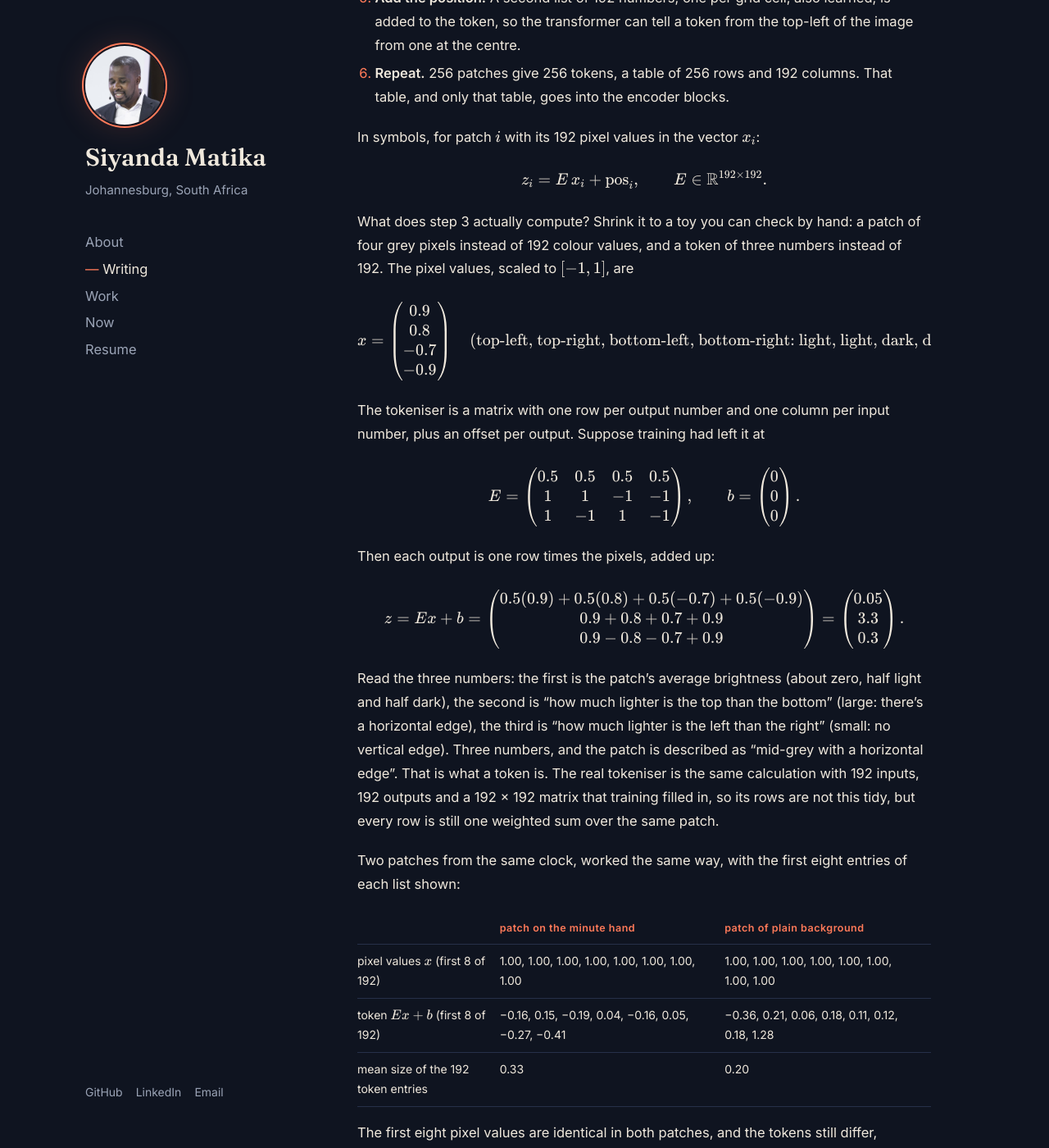
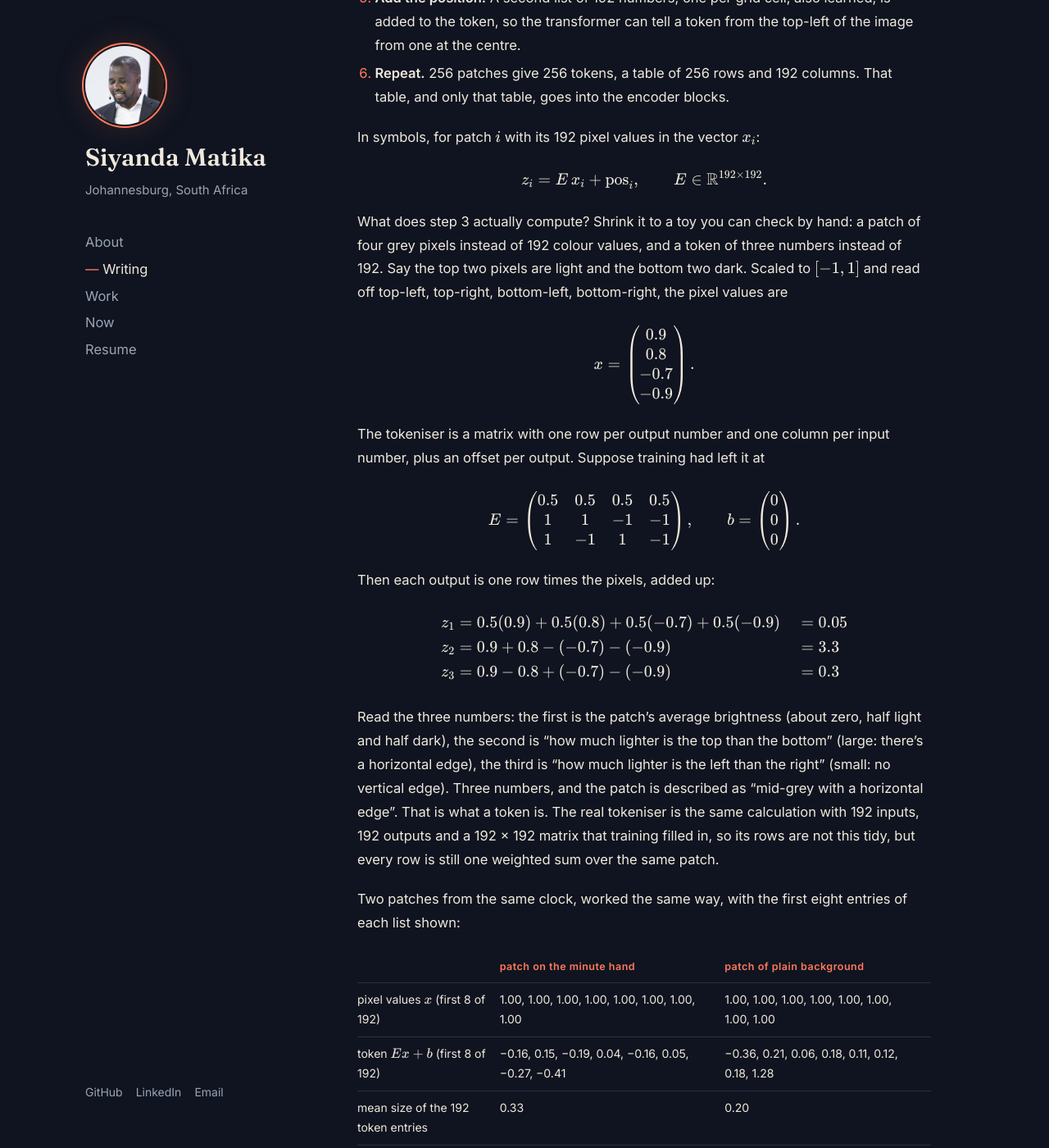
Before and after one commit to matikasiyanda/matikasiyanda.github.io, a Jekyll site: the page built from _posts/2026-09-15-clocks-part-2-models.md, in a window 1280 px wide and 1400 px high, scrolled down 6888 px. Shown: the whole window at 82% size. Built offline with Jekyll 4.4.1, drawn with Linux system fonts in a browser that asks for light colours; comment, search, counter and statistics services are not loaded.

Commit message:
Toy token example: equations fit the column

```diff
--- a/_posts/2026-09-15-clocks-part-2-models.md
+++ b/_posts/2026-09-15-clocks-part-2-models.md
@@ -218,11 +218,11 @@ $$z_i = E\,x_i + \mathrm{pos}_i, \qquad E \in \mathbb{R}^{192 \times 192}.$$
 
 What does step 3 actually compute? Shrink it to a toy you can check by
 hand: a patch of four grey pixels instead of 192 colour values, and a
-token of three numbers instead of 192. The pixel values, scaled to
-$$[-1, 1]$$, are
+token of three numbers instead of 192. Say the top two pixels
+are light and the bottom two dark. Scaled to $$[-1, 1]$$ and read off
+top-left, top-right, bottom-left, bottom-right, the pixel values are
 
-$$x = \begin{pmatrix} 0.9 \\ 0.8 \\ -0.7 \\ -0.9 \end{pmatrix}
-\quad\text{(top-left, top-right, bottom-left, bottom-right: light, light, dark, dark).}$$
+$$x = \begin{pmatrix} 0.9 \\ 0.8 \\ -0.7 \\ -0.9 \end{pmatrix}.$$
 
 The tokeniser is a matrix with one row per output number and one column
 per input number, plus an offset per output. Suppose training had left it
@@ -233,8 +233,11 @@ b = \begin{pmatrix} 0 \\ 0 \\ 0 \end{pmatrix}.$$
 
 Then each output is one row times the pixels, added up:
 
-$$z = Ex + b = \begin{pmatrix} 0.5(0.9) + 0.5(0.8) + 0.5(-0.7) + 0.5(-0.9) \\ 0.9 + 0.8 + 0.7 + 0.9 \\ 0.9 - 0.8 - 0.7 + 0.9 \end{pmatrix}
-= \begin{pmatrix} 0.05 \\ 3.3 \\ 0.3 \end{pmatrix}.$$
+$$\begin{aligned}
+z_1 &= 0.5(0.9) + 0.5(0.8) + 0.5(-0.7) + 0.5(-0.9) &&= 0.05 \\
+z_2 &= 0.9 + 0.8 - (-0.7) - (-0.9) &&= 3.3 \\
+z_3 &= 0.9 - 0.8 + (-0.7) - (-0.9) &&= 0.3
+\end{aligned}$$
 
 Read the three numbers: the first is the patch's average brightness
 (about zero, half light and half dark), the second is "how much lighter is
```
